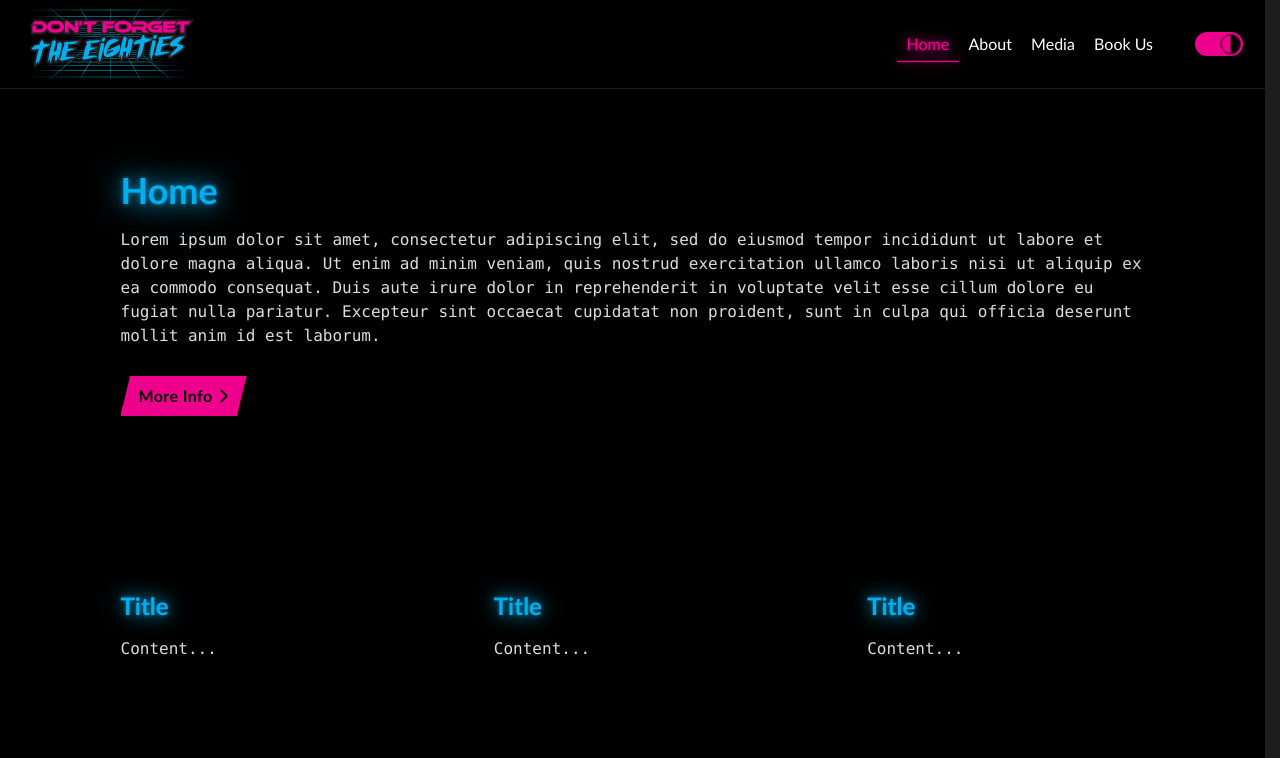
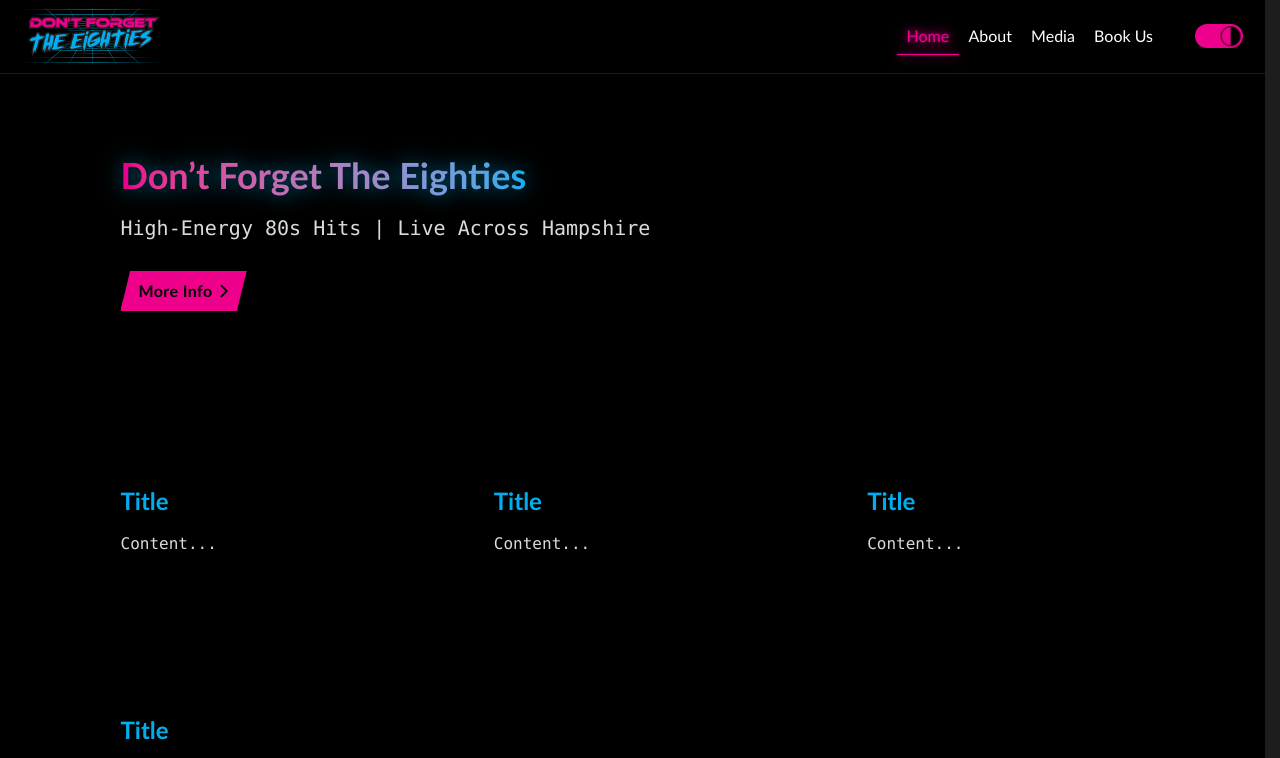
Before and after one commit to DFT80s/website, a website built with Vite: page index.html in a window 1280 px wide. Shown: the top 758 px of the page. Built offline with nearby package versions, Linux system fonts and the light colour scheme; no server answers.

Commit message:
typography styles

```diff
--- a/404.html
+++ b/404.html
@@ -30,7 +30,7 @@
             <x-header class="c-grid"></x-header>
             <main aria-label="Error page">
                 <section class="c-grid sec-pd narrow txt-flw ta-c">
-                    <h1>Page not found</h1>
+                    <h1 class="grad-txt">Page not found</h1>
                     <p>
                         We are sorry but the page you are looking for could not
                         be found. Please check the URL or return to our
--- a/about.html
+++ b/about.html
@@ -31,7 +31,7 @@
             <x-header class="c-grid"></x-header>
             <main aria-label="About us">
                 <section class="c-grid sec-pd txt-flw">
-                    <h1>About Don’t Forget The Eighties</h1>
+                    <h1 class="grad-txt">About Don’t Forget The Eighties</h1>
                     <p>
                         <strong>Don’t Forget The Eighties</strong> are a
                         high-energy three-piece 1980s tribute band based in
--- a/book-us.html
+++ b/book-us.html
@@ -31,7 +31,7 @@
             <x-header class="c-grid"></x-header>
             <main aria-label="Book Us information">
                 <section class="c-grid sec-pd txt-flw">
-                    <h1>Book Don’t Forget The Eighties</h1>
+                    <h1 class="grad-txt">Book Don’t Forget The Eighties</h1>
                     <p>
                         Ready to relive the greatest decade in music? Whether
                         you’re booking a pub night, club event, private party or
--- a/index.html
+++ b/index.html
@@ -31,17 +31,9 @@
             <x-header class="c-grid"></x-header>
             <main aria-label="Home page content">
                 <section class="c-grid sec-pd txt-flw">
-                    <h1>Home</h1>
-                    <p>
-                        Lorem ipsum dolor sit amet, consectetur adipiscing elit,
-                        sed do eiusmod tempor incididunt ut labore et dolore
-                        magna aliqua. Ut enim ad minim veniam, quis nostrud
-                        exercitation ullamco laboris nisi ut aliquip ex ea
-                        commodo consequat. Duis aute irure dolor in
-                        reprehenderit in voluptate velit esse cillum dolore eu
-                        fugiat nulla pariatur. Excepteur sint occaecat cupidatat
-                        non proident, sunt in culpa qui officia deserunt mollit
-                        anim id est laborum.
+                    <h1 class="grad-txt">Don’t Forget The Eighties</h1>
+                    <p class="stndfrst-txt">
+                        High-Energy 80s Hits | Live Across Hampshire
                     </p>
                     <x-button
                         href="https://example.com"
--- a/media.html
+++ b/media.html
@@ -31,7 +31,7 @@
             <x-header class="c-grid"></x-header>
             <main aria-label="Media">
                 <section class="c-grid sec-pd txt-flw">
-                    <h1>Watch, Listen & Feel the Eighties</h1>
+                    <h1 class="grad-txt">Watch, Listen & Feel the Eighties</h1>
                     <p>
                         Check out our videos, photos and live clips to see
                         <strong>Don’t Forget The Eighties</strong> in action.
--- a/src/components/header.js
+++ b/src/components/header.js
@@ -21,7 +21,7 @@ class HeaderComponent extends HTMLElement {
         this.innerHTML = `
             <header class="site-header">
                 <div class="header-left">
-                    <x-logo height="75" link="/"></x-logo>
+                    <x-logo height="60" link="/"></x-logo>
                 </div>
                 <div class="header-right">
                     <x-primary-nav></x-primary-nav>
--- a/src/css/typography.css
+++ b/src/css/typography.css
@@ -57,6 +57,30 @@ h6 {
     text-wrap: balance;
 }
 
+h1 {
+    font-size: var(--fs-xl);
+}
+
+h2 {
+    font-size: var(--fs-lg);
+}
+
+h3 {
+    font-size: var(--fs-md);
+}
+
+h4,
+h5,
+h6 {
+    font-size: var(--fs-std);
+}
+
+strong {
+    font-weight: var(--fw-semibold);
+    color: var(--dark-clr);
+}
+
+/* Text styles */
 .hero-txt {
     font-size: var(--fs-xxl);
     font-weight: var(--fw-bold);
@@ -72,33 +96,20 @@ h6 {
     font-weight: var(--fw-normal);
 }
 
-h1 {
-    font-size: var(--fs-xl);
-}
-
-h2 {
-    font-size: var(--fs-lg);
-}
-
-h3 {
-    font-size: var(--fs-md);
-}
-
-h1,
-h2,
-h3 {
-    text-shadow: var(--secondary-glow);
-}
-
-h4,
-h5,
-h6 {
-    font-size: var(--fs-std);
-}
-
-strong {
-    font-weight: var(--fw-semibold);
-    color: var(--dark-clr);
+.grad-txt {
+    background: var(--grad);
+    background-blend-mode: screen;
+    background-clip: text;
+    -webkit-text-fill-color: transparent;
+    display: inline-block;
+    width: fit-content;
+    filter: drop-shadow(
+        0 0 0.3em
+            light-dark(
+                transparent,
+                oklch(from var(--secondary-clr) l c h / 0.6)
+            )
+    );
 }
 
 /* Alignment */
--- a/src/css/variables.css
+++ b/src/css/variables.css
@@ -52,6 +52,9 @@
     --bg-clr-trans: background-color 0.15s ease-in-out;
     --bdr-clr-trans: border-color 0.15s ease-in-out;
     --bx-shdw-trans: box-shadow 0.15s ease-in-out;
+
+    /* Gradients */
+    --grad: linear-gradient(to right, var(--primary-clr), var(--secondary-clr));
 
     /* Glow effect */
     --glow:
```
